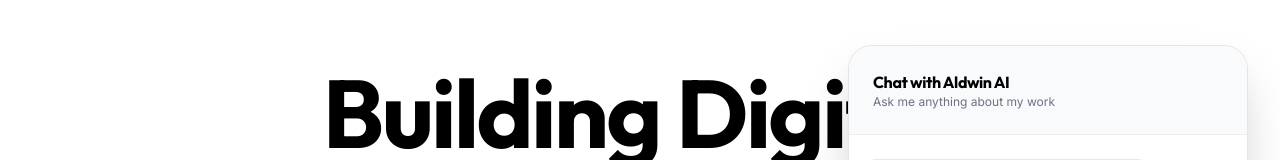
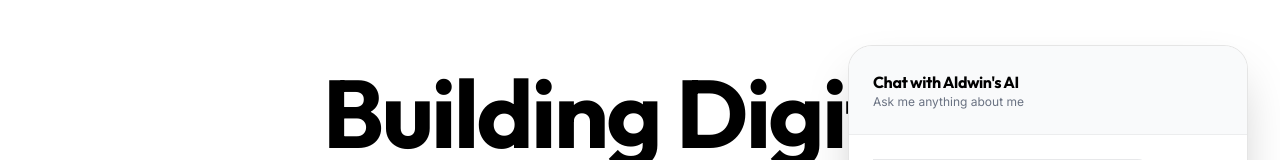
Before and after one commit to iHoshiii/Aldwin-Portfolio, a React app: page / in a window 1280 px wide. Both pictures are taken after a click on the button 1216 px from the left and 736 px from the top of the page. Shown: the part 143-303 px from the top of the page. Built offline with nearby package versions, Linux system fonts and the light colour scheme; the HTML template or start-up script is replaced by a standard one.

Commit message:
Ai message

```diff
--- a/src/components/Chatbot.tsx
+++ b/src/components/Chatbot.tsx
@@ -67,8 +67,8 @@ const Chatbot: React.FC = () => {
                         {/* Header */}
                         <div className="p-6 border-b border-black/5 flex justify-between items-center bg-gray-50">
                             <div>
-                                <h3 className="font-bold text-black">Chat with Aldwin AI</h3>
-                                <p className="text-xs text-gray-500">Ask me anything about my work</p>
+                                <h3 className="font-bold text-black">Chat with Aldwin's AI</h3>
+                                <p className="text-xs text-gray-500">Ask me anything about me</p>
                             </div>
                         </div>
 
```
